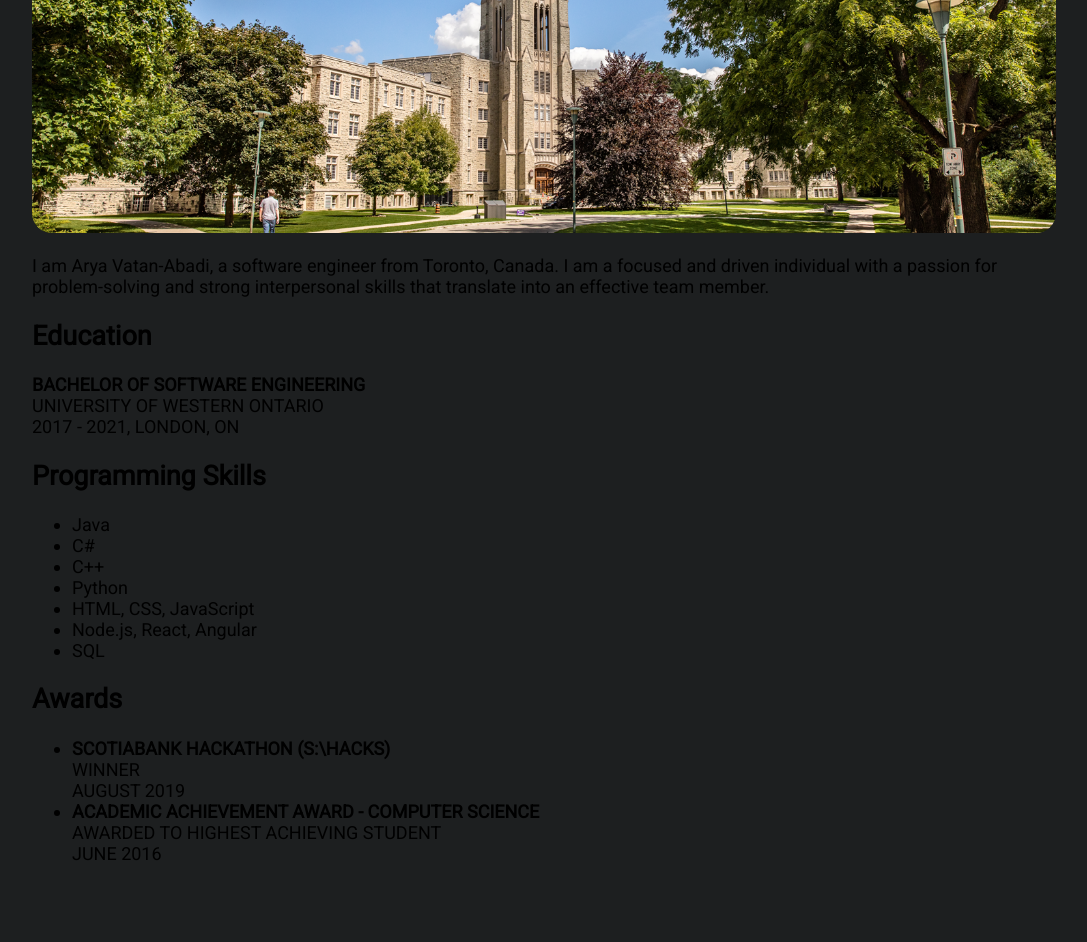
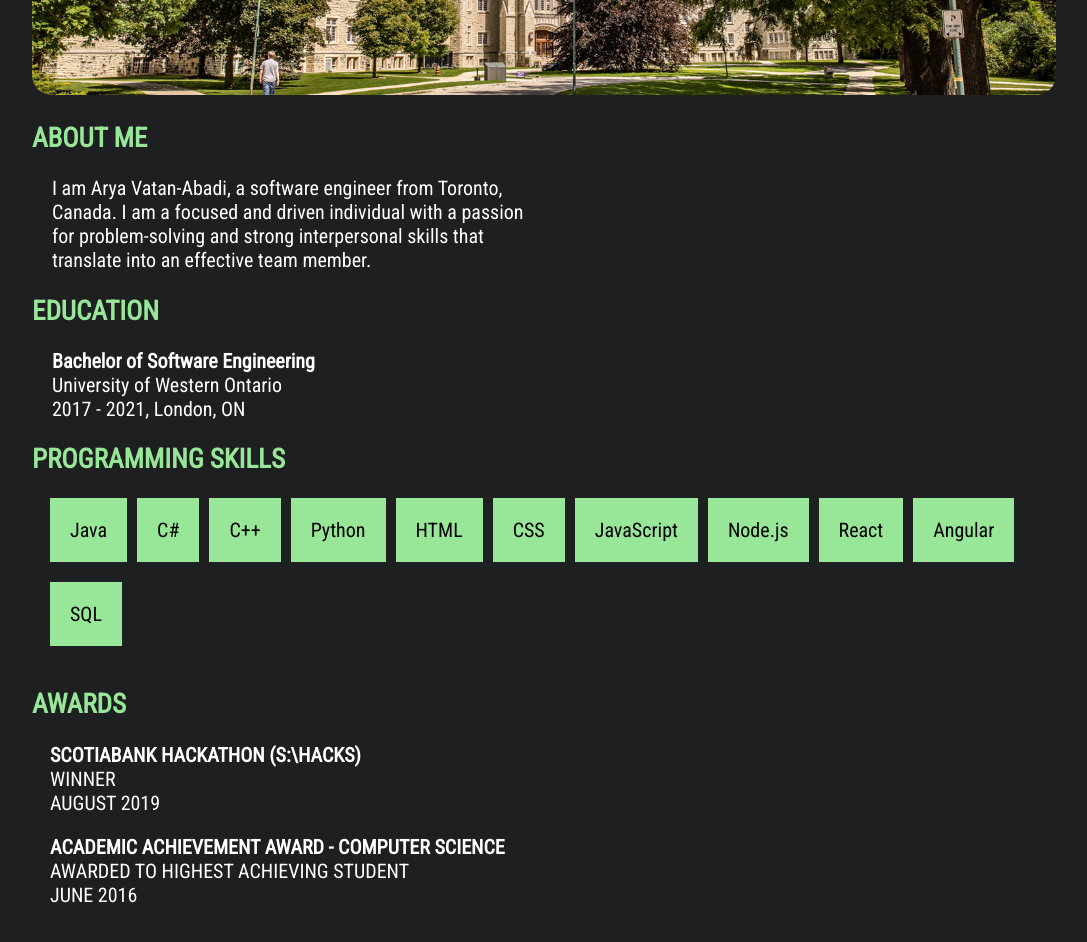
Before and after one commit to aryavatan/aryavatan.github.io, an Angular app: page /about in a window 1280 px wide. Shown: the part 360-1302 px from the top of the page, without its empty margins (96-1183 px from the left). Before the commit the page ends 1242 px from the top, so only its background shows below. Built offline with nearby package versions, Linux system fonts and the light colour scheme.

Commit message:
Kesh Design Consultation #1
About me page styling

```diff
--- a/src/app/about/about.component.html
+++ b/src/app/about/about.component.html
@@ -1,9 +1,8 @@
-<h1>About Me</h1>
-
 <div class="western-image">
     <img src="../../assets/Middlesex.png" alt="Middlesex College Western University">
 </div>
 
+<h2>ABOUT ME</h2>
 
 <div id="profile">
     <p>
@@ -15,31 +14,35 @@
 </div>
 
 <div id="education">
-    <h2>Education</h2>
+    <h2>EDUCATION</h2>
     <p>
-        <b>BACHELOR OF SOFTWARE ENGINEERING</b>
+        <b>Bachelor of Software Engineering</b>
         <br>
-        UNIVERSITY OF WESTERN ONTARIO
+        University of Western Ontario
         <br>
-        2017 - 2021, LONDON, ON
+        2017 - 2021, London, ON
     </p>
 </div>
 
 <div id="skills">
-    <h2>Programming Skills</h2>
+    <h2>PROGRAMMING SKILLS</h2>
     <ul>
         <li>Java</li>
         <li>C#</li>
         <li>C++</li>
         <li>Python</li>
-        <li>HTML, CSS, JavaScript</li>
-        <li>Node.js, React, Angular</li>
+        <li>HTML</li>
+        <li>CSS</li>
+        <li>JavaScript</li>
+        <li>Node.js</li>
+        <li>React</li>
+        <li>Angular</li>
         <li>SQL</li>
     </ul>
 </div>
 
 <div id="awards">
-    <h2>Awards</h2>
+    <h2>AWARDS</h2>
     <ul>
         <li>
             <b>SCOTIABANK HACKATHON (S:\HACKS)</b><br>
--- a/src/app/about/about.component.scss
+++ b/src/app/about/about.component.scss
@@ -1,4 +1,4 @@
-
+$primary:rgb(152, 230, 152);
 
 img {
     width: auto;
@@ -8,3 +8,60 @@ img {
     border-radius: 20px;
     margin-top: 2em;
 }
+
+p, li {
+    font-family: 'Roboto Condensed', sans-serif;
+    font-size: 20px;
+    color: white;
+}
+
+h2 {
+    font-family: 'Roboto Condensed', sans-serif;
+    color: $primary;
+}
+
+p {
+    margin-left: 1em;
+}
+
+#profile{
+    //margin-left: 1em;
+    width: auto;
+    max-width: 50%;
+}
+
+#skills > ul {
+	list-style-type: none;
+    margin: 0;
+    margin-left: 1em;
+    padding: 0;
+    display: flex;
+    flex-wrap: wrap;
+
+    li {
+        background: $primary;
+        padding: 1em;
+        margin-right: 10px;
+        width: auto;
+        height: auto;
+        margin-bottom: 1em;
+        display: flex;
+        flex-direction: column;
+        color: black;
+    }
+
+    li:hover{
+        background: darken($primary, 26%);
+    }
+}
+
+#awards > ul {
+    list-style-type: none;
+    margin-left: 0;
+    padding-left: 1em;
+
+    li{
+        padding-bottom: 1em;
+        padding-left: 0;
+    }
+}
--- a/src/app/home/home.component.scss
+++ b/src/app/home/home.component.scss
@@ -1,4 +1,5 @@
-$primary:rgb(30, 242, 107);
+//$primary:rgb(30, 242, 107);
+$primary:rgb(152, 230, 152);
 
 img {
     border-radius: 8px;
--- a/src/styles.scss
+++ b/src/styles.scss
@@ -1,6 +1,7 @@
 @import url('https://fonts.googleapis.com/css?family=Kulim+Park|Roboto|Roboto+Condensed&display=swap');
 
-$primary:rgb(30, 242, 107);
+//$primary:rgb(30, 242, 107);
+$primary:rgb(152, 230, 152);
 $secondary: rgb(29, 31, 32);
 
 body {
```
